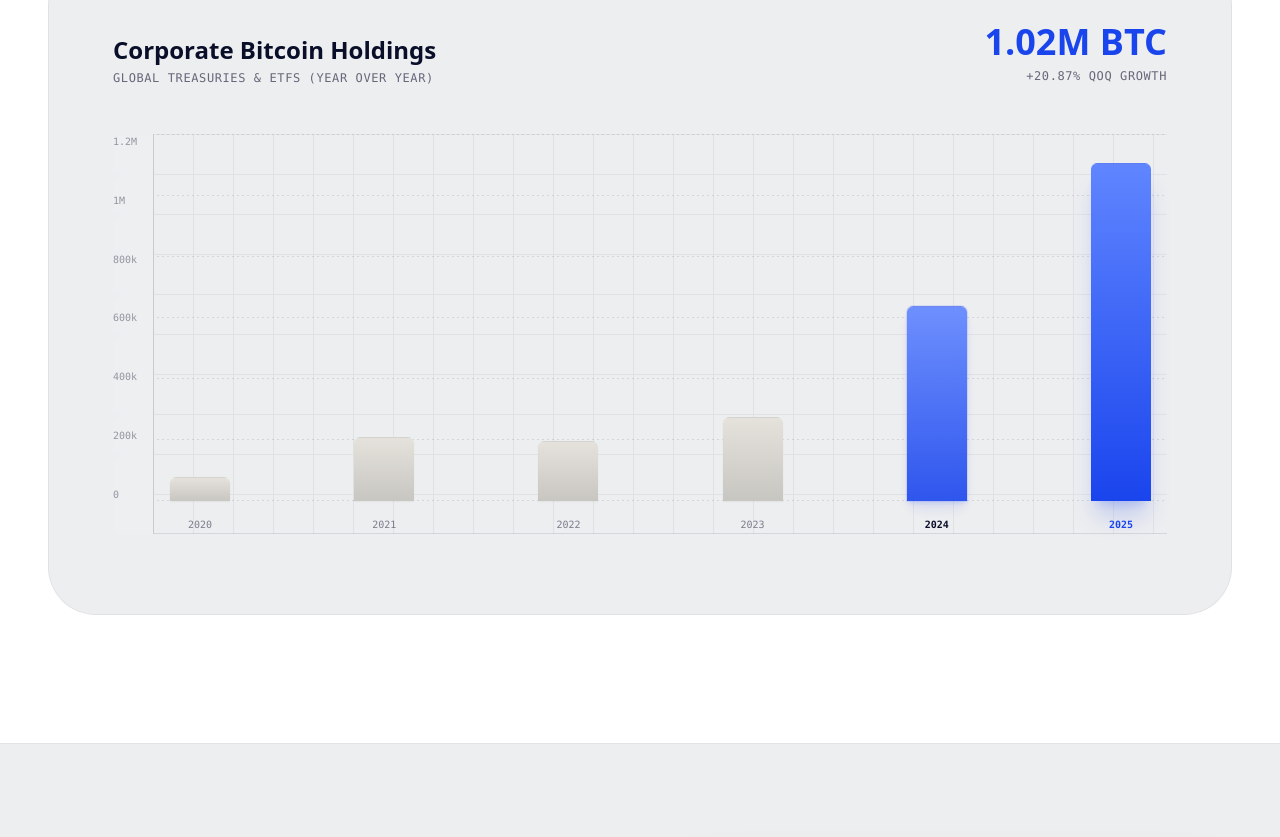
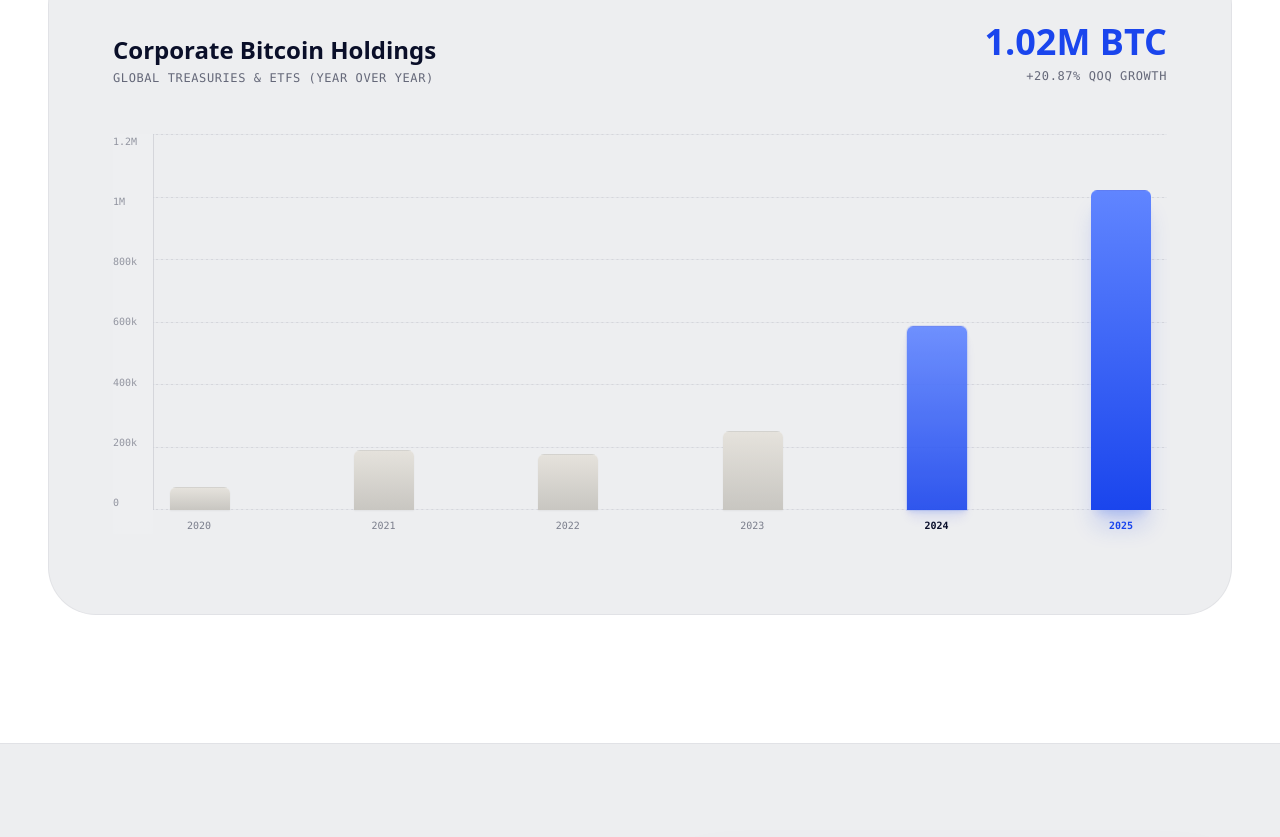
Before and after one commit to ericlazer/nexio-institutional, a website: page index.html in a window 1280 px wide. Shown: the part 3641-4478 px from the top of the page. Drawn offline with nearby package versions, Linux system fonts and the light colour scheme; a script that the page names is missing; a web font is replaced by a local one.

Commit message:
Fix chart structure: separate year labels, align grid lines with Y-axis properly

```diff
--- a/index.html
+++ b/index.html
@@ -51,7 +51,7 @@
     <link href="https://api.fontshare.com/v2/css?f[]=clash-display@400,500,600,700&f[]=general-sans@400,500,600&display=swap" rel="stylesheet">
 
     <!-- COMPILED STYLES -->
-    <link href="./dist/output.css?v=18" rel="stylesheet">
+    <link href="./dist/output.css?v=19" rel="stylesheet">
 
     <!-- ANALYTICS (Uncomment and add your domain) -->
     <!-- <script defer data-domain="nexio.xyz" src="https://plausible.io/js/script.js"></script> -->
@@ -334,11 +334,8 @@
                                 <div class="pb-4">
                                     <div class="flex w-full h-[300px] md:h-[400px] relative" role="img" aria-label="Bar chart showing growth of corporate Bitcoin holdings from 2020 to 2025">
 
-                                        <!-- Grid Background -->
-                                        <div class="absolute inset-0 z-0 pointer-events-none" style="background-image: linear-gradient(#0A0F29 1px, transparent 1px), linear-gradient(90deg, #0A0F29 1px, transparent 1px); background-size: 40px 40px; opacity: 0.05;"></div>
-
                                         <!-- Y-Axis Labels -->
-                                        <div class="flex flex-col justify-between text-[10px] font-mono text-brand-dark/40 pr-2 md:pr-4 pb-8 h-full sticky left-0 bg-brand-silver/90 backdrop-blur-sm z-20">
+                                        <div class="flex flex-col justify-between text-[10px] font-mono text-brand-dark/40 pr-2 md:pr-4 h-full sticky left-0 bg-brand-silver/90 backdrop-blur-sm z-20 pb-6">
                                             <span>1.2M</span>
                                             <span>1M</span>
                                             <span>800k</span>
@@ -348,69 +345,76 @@
                                             <span>0</span>
                                         </div>
 
-                                        <!-- Bars Container -->
-                                        <div class="w-full flex items-end justify-between gap-4 md:gap-8 px-4 border-l border-b border-brand-dark/10 relative pb-px">
-
-                                            <!-- Background Lines -->
-                                            <div class="absolute inset-0 flex flex-col justify-between pointer-events-none opacity-10 h-full pb-8" aria-hidden="true">
-                                                <div class="w-full h-px bg-brand-dark border-t border-dashed"></div>
-                                                <div class="w-full h-px bg-brand-dark border-t border-dashed"></div>
-                                                <div class="w-full h-px bg-brand-dark border-t border-dashed"></div>
-                                                <div class="w-full h-px bg-brand-dark border-t border-dashed"></div>
-                                                <div class="w-full h-px bg-brand-dark border-t border-dashed"></div>
-                                                <div class="w-full h-px bg-brand-dark border-t border-dashed"></div>
-                                                <div class="w-full h-px bg-brand-dark border-t border-dashed"></div>
+                                        <!-- Chart Area -->
+                                        <div class="flex-1 flex flex-col relative">
+                                            <!-- Grid Lines (absolute, aligned to chart area) -->
+                                            <div class="absolute inset-x-0 top-0 bottom-6 flex flex-col justify-between pointer-events-none z-0" aria-hidden="true">
+                                                <div class="w-full h-px bg-brand-dark/10 border-t border-dashed"></div>
+                                                <div class="w-full h-px bg-brand-dark/10 border-t border-dashed"></div>
+                                                <div class="w-full h-px bg-brand-dark/10 border-t border-dashed"></div>
+                                                <div class="w-full h-px bg-brand-dark/10 border-t border-dashed"></div>
+                                                <div class="w-full h-px bg-brand-dark/10 border-t border-dashed"></div>
+                                                <div class="w-full h-px bg-brand-dark/10 border-t border-dashed"></div>
+                                                <div class="w-full h-px bg-brand-dark/10 border-t border-dashed"></div>
                                             </div>
 
+                                            <!-- Bars Container -->
+                                            <div class="flex-1 flex items-end justify-between gap-3 md:gap-6 px-2 md:px-4 border-l border-brand-dark/10 relative">
+
                                             <!-- 2020 Bar -->
-                                            <div class="flex flex-col items-center gap-2 md:gap-4 w-full max-w-[40px] md:max-w-[60px] h-full justify-end group/bar z-10 cursor-crosshair" role="group" aria-label="2020 Data">
+                                            <div class="flex flex-col items-center w-full max-w-[40px] md:max-w-[60px] h-full justify-end group/bar z-10 cursor-crosshair" role="group" aria-label="2020 Data">
                                                 <div class="w-full bar-gradient-stone rounded-t-md h-[6%] relative group-hover/bar:opacity-80 transition-all duration-300 shadow-sm border-t border-white/20">
                                                     <span class="sr-only">2020 Holdings: 75k BTC</span>
                                                 </div>
-                                                <span class="font-mono text-[10px] text-brand-dark/50">2020</span>
                                             </div>
 
                                             <!-- 2021 Bar -->
-                                            <div class="flex flex-col items-center gap-2 md:gap-4 w-full max-w-[40px] md:max-w-[60px] h-full justify-end group/bar z-10 cursor-crosshair" role="group" aria-label="2021 Data">
+                                            <div class="flex flex-col items-center w-full max-w-[40px] md:max-w-[60px] h-full justify-end group/bar z-10 cursor-crosshair" role="group" aria-label="2021 Data">
                                                 <div class="w-full bar-gradient-stone rounded-t-md h-[16%] relative group-hover/bar:opacity-80 transition-all duration-300 shadow-sm border-t border-white/20">
                                                     <span class="sr-only">2021 Holdings: 190k BTC</span>
                                                 </div>
-                                                <span class="font-mono text-[10px] text-brand-dark/50">2021</span>
                                             </div>
 
                                             <!-- 2022 Bar -->
-                                            <div class="flex flex-col items-center gap-2 md:gap-4 w-full max-w-[40px] md:max-w-[60px] h-full justify-end group/bar z-10 cursor-crosshair" role="group" aria-label="2022 Data">
+                                            <div class="flex flex-col items-center w-full max-w-[40px] md:max-w-[60px] h-full justify-end group/bar z-10 cursor-crosshair" role="group" aria-label="2022 Data">
                                                 <div class="w-full bar-gradient-stone rounded-t-md h-[15%] relative group-hover/bar:opacity-80 transition-all duration-300 shadow-sm border-t border-white/20">
                                                     <span class="sr-only">2022 Holdings: 175k BTC</span>
                                                 </div>
-                                                <span class="font-mono text-[10px] text-brand-dark/50">2022</span>
                                             </div>
 
                                             <!-- 2023 Bar -->
-                                            <div class="flex flex-col items-center gap-2 md:gap-4 w-full max-w-[40px] md:max-w-[60px] h-full justify-end group/bar z-10 cursor-crosshair" role="group" aria-label="2023 Data">
+                                            <div class="flex flex-col items-center w-full max-w-[40px] md:max-w-[60px] h-full justify-end group/bar z-10 cursor-crosshair" role="group" aria-label="2023 Data">
                                                 <div class="w-full bar-gradient-stone rounded-t-md h-[21%] relative group-hover/bar:opacity-80 transition-all duration-300 shadow-sm border-t border-white/20">
                                                     <span class="sr-only">2023 Holdings: 250k BTC</span>
                                                 </div>
-                                                <span class="font-mono text-[10px] text-brand-dark/50">2023</span>
                                             </div>
 
                                             <!-- 2024 Bar -->
-                                            <div class="flex flex-col items-center gap-2 md:gap-4 w-full max-w-[40px] md:max-w-[60px] h-full justify-end group/bar z-10 cursor-crosshair" role="group" aria-label="2024 Data">
+                                            <div class="flex flex-col items-center w-full max-w-[40px] md:max-w-[60px] h-full justify-end group/bar z-10 cursor-crosshair" role="group" aria-label="2024 Data">
                                                 <div class="w-full bar-gradient-blue rounded-t-md h-[49%] relative opacity-90 group-hover/bar:opacity-100 transition-all duration-300 shadow-premium shadow-brand-blue/10 border-t border-white/30">
                                                     <div class="absolute -top-8 left-1/2 -translate-x-[65%] md:-translate-x-1/2 bg-brand-blue text-white px-2 py-1 rounded shadow-premium text-[10px] font-mono opacity-0 group-hover/chart:opacity-100 group-active/chart:opacity-100 transition-opacity whitespace-nowrap pointer-events-none z-[100]">ETF Launch</div>
                                                     <span class="sr-only">2024 Holdings: 592k BTC, ETF Launch</span>
                                                 </div>
-                                                <span class="font-mono text-[10px] text-brand-dark font-bold group-hover/bar:text-brand-blue transition-colors">2024</span>
                                             </div>
 
                                             <!-- 2025 Bar (Projection) -->
-                                            <div class="flex flex-col items-center gap-2 md:gap-4 w-full max-w-[40px] md:max-w-[60px] h-full justify-end group/bar z-10 cursor-crosshair" role="group" aria-label="2025 Projection">
+                                            <div class="flex flex-col items-center w-full max-w-[40px] md:max-w-[60px] h-full justify-end group/bar z-10 cursor-crosshair" role="group" aria-label="2025 Projection">
                                                 <div class="w-full bar-gradient-blue rounded-t-md h-[85%] relative shadow-xl shadow-brand-blue/20 group-hover/bar:scale-[1.02] group-hover/bar:-translate-y-1 transition-all duration-300 origin-bottom border-t border-white/30">
                                                     <span class="sr-only">2025 Holdings: 1.02M BTC</span>
                                                 </div>
-                                                <span class="font-mono text-[10px] text-brand-blue font-bold">2025</span>
                                             </div>
-                                        </div>
+                                            </div><!-- End Bars Container -->
+
+                                            <!-- Year Labels Row -->
+                                            <div class="flex justify-between px-2 md:px-4 pt-2 h-6">
+                                                <span class="w-full max-w-[40px] md:max-w-[60px] text-center font-mono text-[10px] text-brand-dark/50">2020</span>
+                                                <span class="w-full max-w-[40px] md:max-w-[60px] text-center font-mono text-[10px] text-brand-dark/50">2021</span>
+                                                <span class="w-full max-w-[40px] md:max-w-[60px] text-center font-mono text-[10px] text-brand-dark/50">2022</span>
+                                                <span class="w-full max-w-[40px] md:max-w-[60px] text-center font-mono text-[10px] text-brand-dark/50">2023</span>
+                                                <span class="w-full max-w-[40px] md:max-w-[60px] text-center font-mono text-[10px] text-brand-dark font-bold">2024</span>
+                                                <span class="w-full max-w-[40px] md:max-w-[60px] text-center font-mono text-[10px] text-brand-blue font-bold">2025</span>
+                                            </div>
+                                        </div><!-- End Chart Area -->
                                     </div>
                                 </div>
                             </div>
```
Also changed, not shown: dist/output.css.
